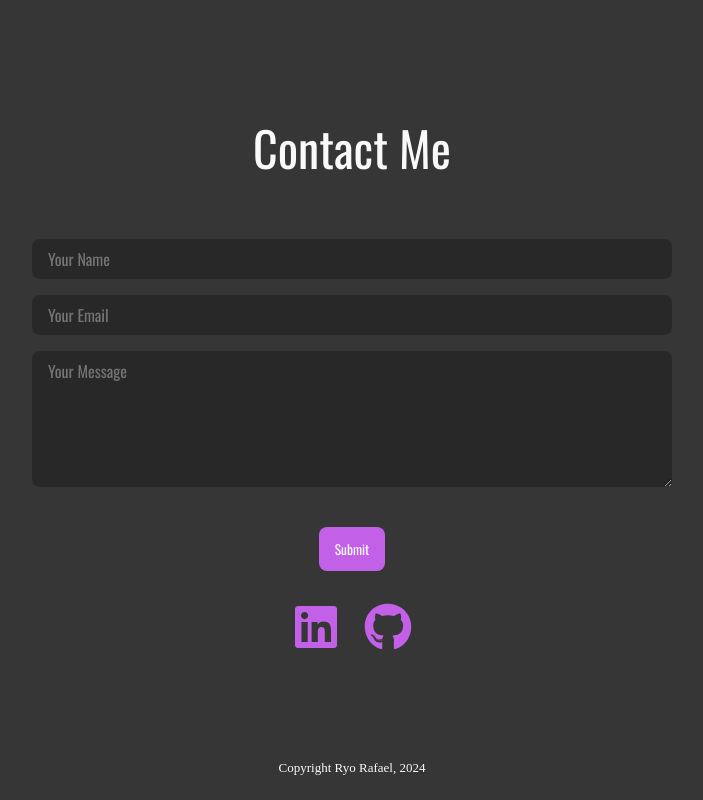
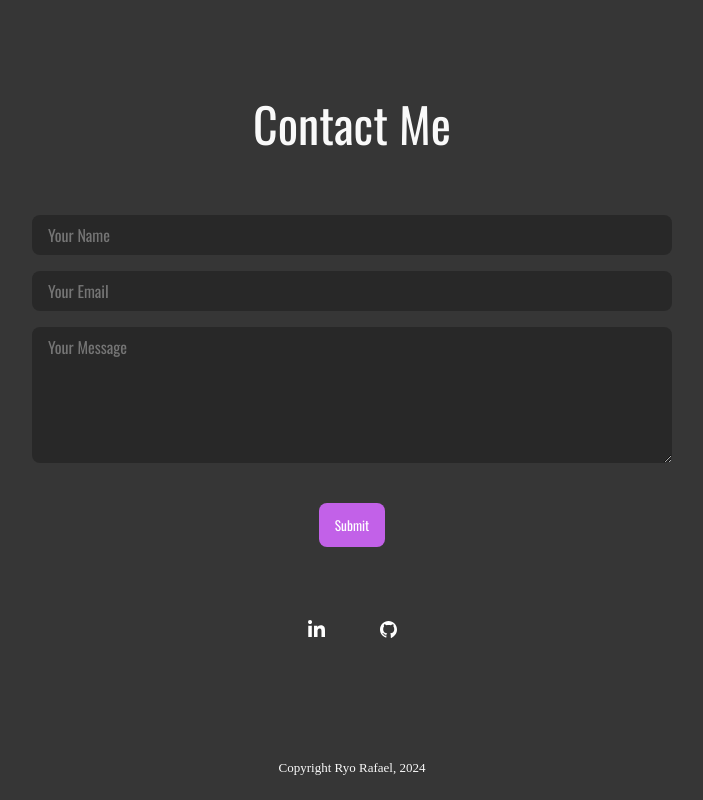
Before and after one commit to ryorafael/portfolio, a React (Create React App) app: page / in a window 1280 px wide. Shown: the part 2480-3280 px from the top of the page, without its empty margins (288-991 px from the left). Built offline with nearby package versions, Linux system fonts and the light colour scheme.

Commit message:
update links

```diff
--- a/src/components/Contact.js
+++ b/src/components/Contact.js
@@ -1,9 +1,6 @@
 import React, { useRef } from "react";
 import "./contact.css";
 import emailjs from "@emailjs/browser";
-import { FaLinkedin } from "react-icons/fa";
-import { FaGithub } from "react-icons/fa";
-
 
 const Contact = () => {
   const form = useRef();
@@ -54,20 +51,32 @@ const Contact = () => {
             Submit
           </button>
           <div className="links">
+            <div class="card">
               <a
                 href="https://www.linkedin.com/in/ryo-rafael-bba453260/"
                 rel="noreferrer"
                 target="_blank"
+                class="socialContainer containerThree"
               >
-              <FaLinkedin className="link" />
+                <svg class="socialSvg linkdinSvg" viewBox="0 0 448 512">
+                  <path d="M100.28 448H7.4V148.9h92.88zM53.79 108.1C24.09 108.1 0 83.5 0 53.8a53.79 53.79 0 0 1 107.58 0c0 29.7-24.1 54.3-53.79 54.3zM447.9 448h-92.68V302.4c0-34.7-.7-79.2-48.29-79.2-48.29 0-55.69 37.7-55.69 76.7V448h-92.78V148.9h89.08v40.8h1.3c12.4-23.5 42.69-48.3 87.88-48.3 94 0 111.28 61.9 111.28 142.3V448z"></path>
+                </svg>
               </a>
+
               <a
                 href="https://github.com/ryorafael"
                 rel="noreferrer"
                 target="_blank"
+                class="socialContainer containerFour"
               >
-              <FaGithub className="link" />
+                <svg class="socialSvg githubSvg" viewBox="0 0 24 24">
+                  <path
+                    fill="#000000"
+                    d="M12 0C5.4 0 0 5.4 0 12c0 5.3 3.4 9.8 8.2 11.4.6.1.8-.3.8-.6v-2.2c-3.3.7-4-1.5-4-1.5-.5-1.2-1.3-1.5-1.3-1.5-1.1-.7.1-.7.1-.7 1.2.1 1.9 1.2 1.9 1.2 1.1 1.9 2.9 1.3 3.7 1 .1-.8.4-1.3.8-1.6-2.8-.3-5.7-1.4-5.7-6.2 0-1.4.5-2.5 1.2-3.4-.1-.4-.5-1.6.1-3.3 0 0 1.1-.3 3.5 1.3 1-.3 2-.4 3-.4s2 .1 3 .4c2.4-1.6 3.5-1.3 3.5-1.3.6 1.7.2 2.9.1 3.3.7.9 1.2 2 1.2 3.4 0 4.8-2.9 5.9-5.7 6.2.4.4.8 1.2.8 2.4v3.5c0 .3.2.7.8.6C20.6 21.8 24 17.3 24 12c0-6.6-5.4-12-12-12z"
+                  />
+                </svg>
               </a>
+            </div>
           </div>
         </form>
       </div>
--- a/src/components/contact.css
+++ b/src/components/contact.css
@@ -62,11 +62,66 @@
   flex-wrap: wrap;
 }
 
-.link {
-  object-fit: cover;
-  height: 3rem;
-  width: 3rem;
-  margin: 0 0.75rem;
-  color: rgb(194, 97, 232);
+.card {
+  width: fit-content;
+  height: fit-content;
+  background-color: #363636;
+  display: flex;
+  align-items: center;
+  justify-content: center;
+  padding: 25px 25px;
+  gap: 20px;
   cursor: pointer;
 }
+
+/* for all social containers*/
+.socialContainer {
+  width: 52px;
+  height: 52px;
+  background-color: #363636;
+  display: flex;
+  align-items: center;
+  justify-content: center;
+  overflow: hidden;
+  transition-duration: .3s;
+}
+
+/* linkdin*/
+.containerThree:hover {
+  background-color: #0072b1;
+  transition-duration: .3s;
+}
+/* Whatsapp*/
+.containerFour:hover {
+  background-color: #86128c;
+  transition-duration: .3s;
+}
+
+.socialContainer:active {
+  transform: scale(0.9);
+  transition-duration: .3s;
+}
+
+.socialSvg {
+  width: 17px;
+}
+
+.socialSvg path {
+  fill: rgb(255, 255, 255);
+}
+
+.socialContainer:hover .socialSvg {
+  animation: slide-in-top 0.3s both;
+}
+
+@keyframes slide-in-top {
+  0% {
+    transform: translateY(-50px);
+    opacity: 0;
+  }
+
+  100% {
+    transform: translateY(0);
+    opacity: 1;
+  }
+}
```
Lines whose indentation alone changed are shown as unchanged.
